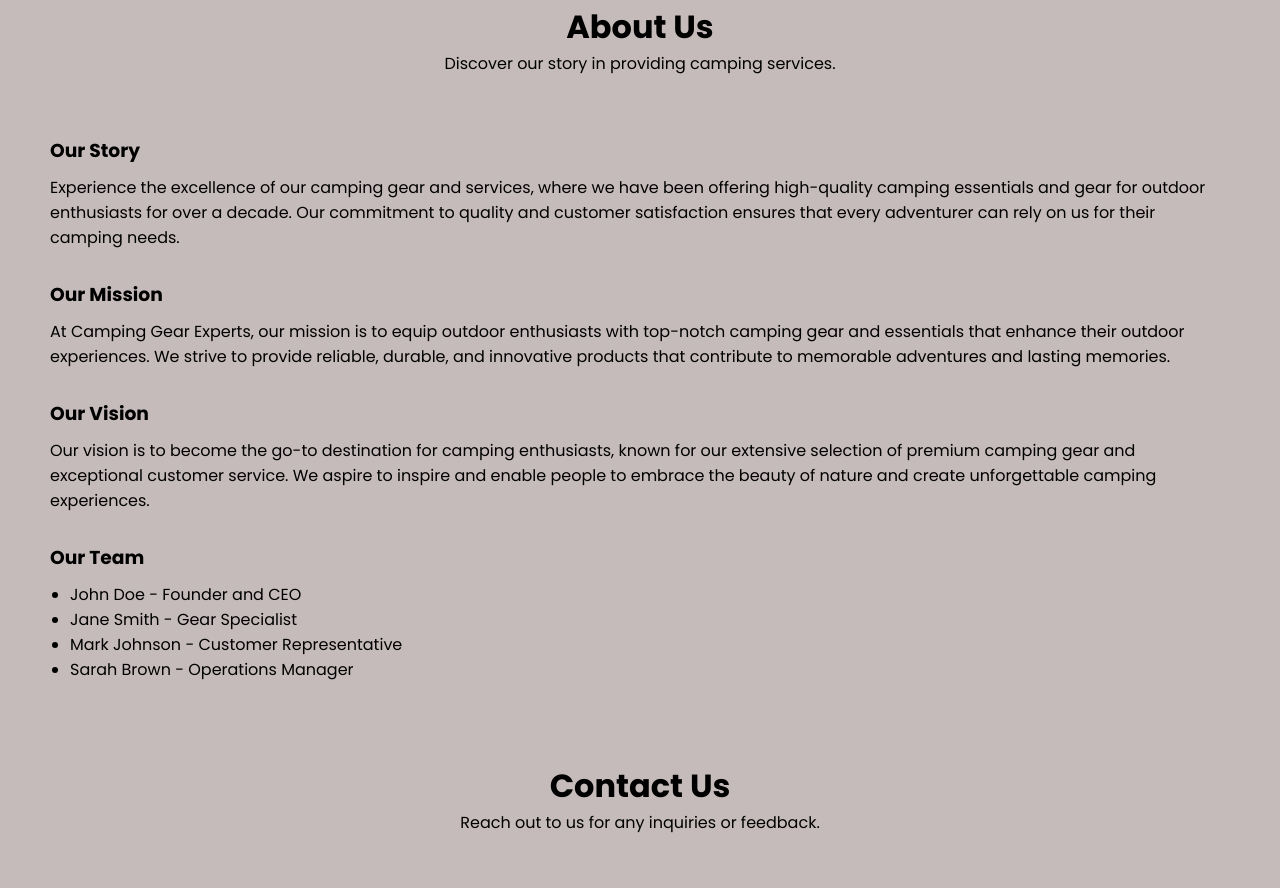
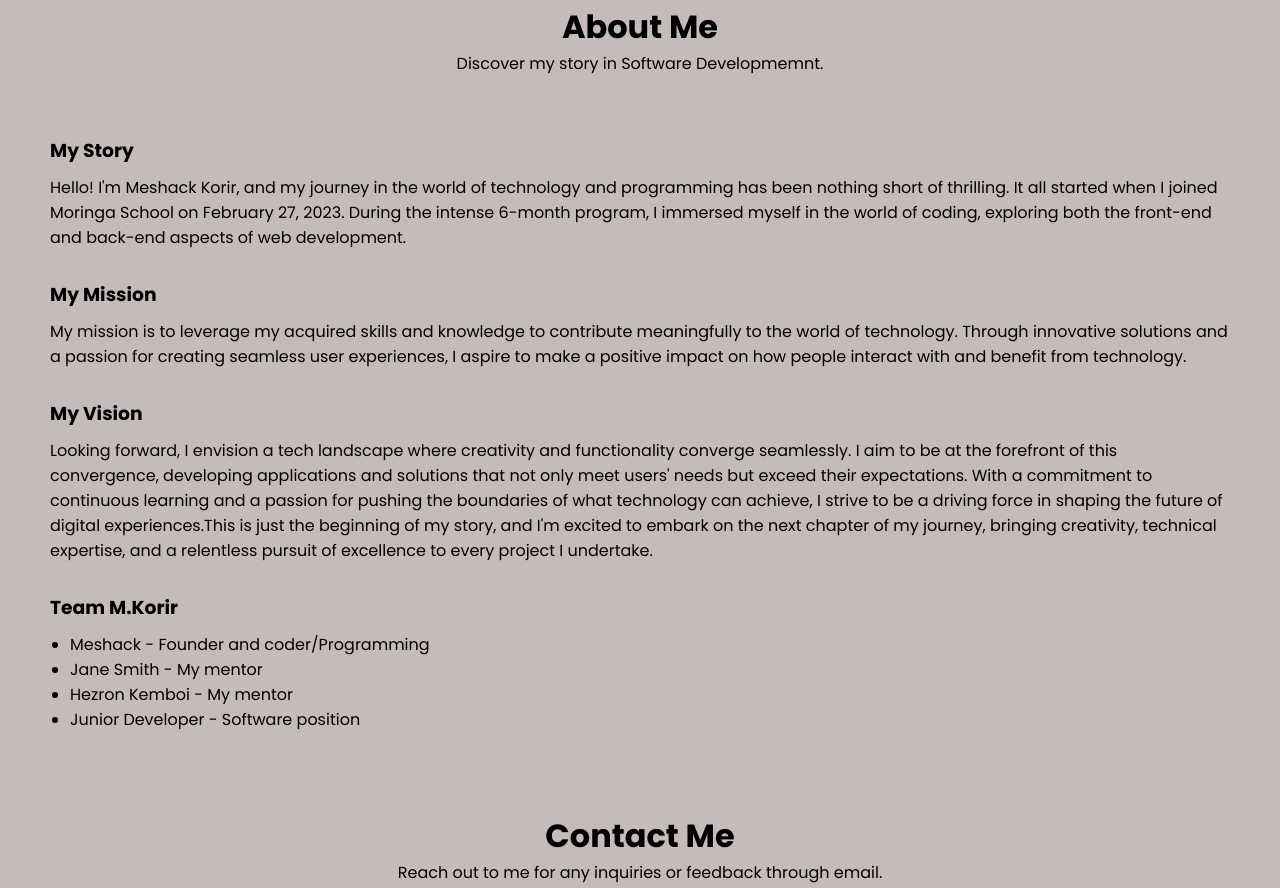
Before and after one commit to MeshackKorir/Codesoft-LandingPage, a plain HTML site: page index.html in a window 1280 px wide. Shown: the part 2796-3684 px from the top of the page. Drawn offline with Linux system fonts and the light colour scheme.

Commit message:
dedicated

```diff
--- a/index.html
+++ b/index.html
@@ -115,32 +115,32 @@
     </section>
 
     <section class="about" id="about">
-      <h2>About Us</h2>
-      <p>Discover our story in providing camping services.</p>
+      <h2>About Me</h2>
+      <p>Discover my story in Software Developmemnt.</p>
       <div class="row company-info">
-        <h3>Our Story</h3>
-        <p>Experience the excellence of our camping gear and services, where we have been offering high-quality camping essentials and gear for outdoor enthusiasts for over a decade. Our commitment to quality and customer satisfaction ensures that every adventurer can rely on us for their camping needs.</p>
+        <h3>My Story</h3>
+        <p>Hello! I'm Meshack Korir, and my journey in the world of technology and programming has been nothing short of thrilling. It all started when I joined Moringa School on February 27, 2023. During the intense 6-month program, I immersed myself in the world of coding, exploring both the front-end and back-end aspects of web development.</p>
       </div>
       <div class="row mission-vision">
-        <h3>Our Mission</h3>
-        <p>At Camping Gear Experts, our mission is to equip outdoor enthusiasts with top-notch camping gear and essentials that enhance their outdoor experiences. We strive to provide reliable, durable, and innovative products that contribute to memorable adventures and lasting memories.</p>
-        <h3>Our Vision</h3>
-        <p>Our vision is to become the go-to destination for camping enthusiasts, known for our extensive selection of premium camping gear and exceptional customer service. We aspire to inspire and enable people to embrace the beauty of nature and create unforgettable camping experiences.</p>
+        <h3>My Mission</h3>
+        <p>My mission is to leverage my acquired skills and knowledge to contribute meaningfully to the world of technology. Through innovative solutions and a passion for creating seamless user experiences, I aspire to make a positive impact on how people interact with and benefit from technology.</p>
+        <h3>My Vision</h3>
+        <p>Looking forward, I envision a tech landscape where creativity and functionality converge seamlessly. I aim to be at the forefront of this convergence, developing applications and solutions that not only meet users' needs but exceed their expectations. With a commitment to continuous learning and a passion for pushing the boundaries of what technology can achieve, I strive to be a driving force in shaping the future of digital experiences.This is just the beginning of my story, and I'm excited to embark on the next chapter of my journey, bringing creativity, technical expertise, and a relentless pursuit of excellence to every project I undertake.</p>
       </div>
       <div class="row team">
-        <h3>Our Team</h3>
+        <h3>Team M.Korir</h3>
         <ul>
-          <li>John Doe - Founder and CEO</li>
-          <li>Jane Smith - Gear Specialist</li>
-          <li>Mark Johnson - Customer Representative</li>
-          <li>Sarah Brown - Operations Manager</li>
+          <li>Meshack - Founder and coder/Programming</li>
+          <li>Jane Smith - My mentor</li>
+          <li>Hezron Kemboi - My mentor</li>
+          <li>Junior Developer - Software position</li>
         </ul>
       </div>
     </section>
 
     <section class="contact" id="contact">
-      <h2>Contact Us</h2>
-      <p>Reach out to us for any inquiries or feedback.</p>
+      <h2>Contact Me</h2>
+      <p>Reach out to me for any inquiries or feedback through email.</p>
       <div class="row">
         <div class="col information">
           <div class="contact-details">
```
